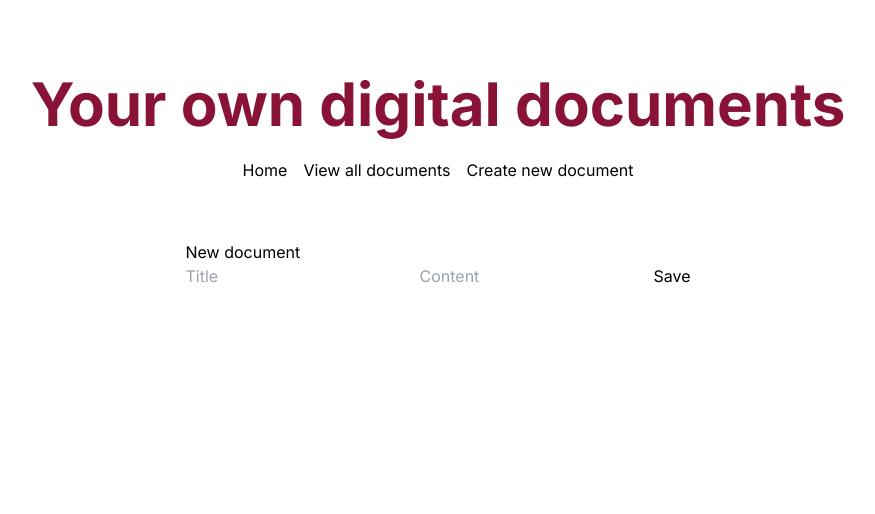
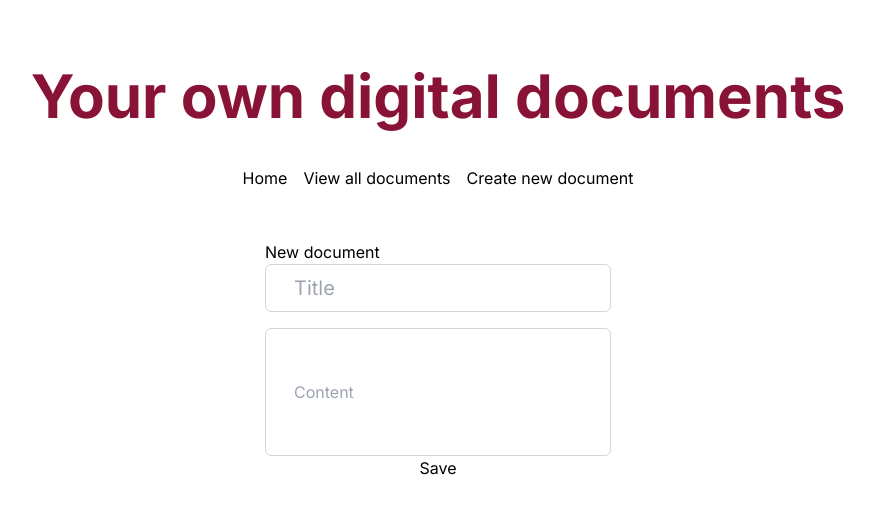
Before and after one commit to Alesa3/digital-documents, a Next.js app: page /add-document in a window 1280 px wide. Shown: the top 514 px of the page, without its empty margins (202-1077 px from the left). Built offline with nearby package versions, Linux system fonts and the light colour scheme.

Commit message:
edit a document done

```diff
--- a/app/add-document/page.tsx
+++ b/app/add-document/page.tsx
@@ -1,38 +1,46 @@
 "use client";
 
-import { useState } from 'react';
+import { useState } from "react";
 
 export default function AddDocument() {
-
   const [title, setTitle] = useState("");
   const [content, setContent] = useState("");
 
-    const handleSubmit = async (e: React, FormEvent) => {
+  const handleSubmit = async (e: React.FormEvent) => {
     e.preventDefault();
 
     const res = await fetch("/api/documents", {
       method: "POST",
       headers: {
-                "Content-Type": "application/json"
+        "Content-Type": "application/json",
       },
-            body: JSON.stringify({title, content})
-        })
+      body: JSON.stringify({ title, content }),
+    });
 
     setTitle("");
     setContent("");
-
-    }
-
+  };
 
   return (
     <div>
       <h1>New document</h1>
-            <form onSubmit={handleSubmit}>
-                <input type="text" placeholder="Title" value={title} onChange={(e) => setTitle(e.target.value)}/>
-                <input type="text" placeholder="Content" value={content} onChange={(e) => setContent(e.target.value)} />
+      <form onSubmit={handleSubmit} className="flex flex-col">
+        <input
+          type="text"
+          placeholder="Title"
+          value={title}
+          onChange={(e) => setTitle(e.target.value)}
+          className="w-full h-12 px-7 py-2 mb-4 text-xl border border-gray-300 rounded-md"
+        />
+        <input
+          type="text"
+          placeholder="Content"
+          value={content}
+          onChange={(e) => setContent(e.target.value)}
+          className="w-full h-32 px-7 py-2 text-s border border-gray-300 rounded-md"
+        />
         <button type="submit">Save</button>
       </form>
     </div>
-    )
-
+  );
 }
--- /dev/null
+++ b/app/api/documents/[id]/route.ts
@@ -0,0 +1,25 @@
+import { dbQuery } from "@/lib/db";
+import { NextResponse } from "next/server";
+
+
+export async function GET(req: Request, {params}: {params: {id: string}}) {
+    const {id} = params;
+    console.log("id", id)
+
+    const result = await dbQuery({
+        sql: "SELECT * FROM digitaldocs where id = " + parseInt(id)
+    });
+    return NextResponse.json(result)
+}
+
+export async function PATCH(req: Request, {params}: {params: {id: string}}) {
+    const {id} = params;
+    const body = await req.json();
+    const {title, content} = body;
+
+    const result = await dbQuery({
+        sql: "UPDATE digitaldocs SET title=?, content=? WHERE id="+ parseInt(id),
+        values: [title, content]
+    })
+    return NextResponse.json(result);
+}
--- a/app/documents/[id]/page.tsx
+++ b/app/documents/[id]/page.tsx
@@ -1,19 +1,18 @@
+"use client";
 import React from 'react'
 import {useRouter} from "next/navigation"
 
+export default function DisplayDocument( {params} : { params: { id: number }}) {
+  const router = useRouter();
 
-export default function DisplayDocument( {params} : { params: { id: number }}) {
-
-    // const router = useRouter();
-
-    // const handleEdit = (content: Content) => {
-    //   router.push()
-    // }
+    const handleEdit = (content: Content) => {
+      router.push("/edit-document/?id=" + params.id)
+    }
 
   return (
     <div>
         <p>här visas dokumentet med id: {params.id}</p>
-        <button>Edit</button> -    <button>Delete</button>
+        <button onClick={(e) => handleEdit(params.id)}>Edit</button> -    <button>Delete</button>
 
         </div>
 
--- /dev/null
+++ b/app/edit-document/page.tsx
@@ -0,0 +1,69 @@
+"use client";
+
+import { useState, useEffect } from "react";
+import { useRouter, useSearchParams } from "next/navigation";
+import { Document } from "@/interfaces";
+
+export default function EditDocument() {
+  const [title, setTitle] = useState("");
+  const [content, setContent] = useState("");
+  const [document, setDocument] = useState<Content | undefined>(undefined);
+
+  const router = useRouter();
+
+  const searchParams = useSearchParams();
+  const documentId = searchParams.get("id");
+  // console.log("documentid", documentId);
+
+  useEffect(() => {
+    const getDocument = async () => {
+      const res = await fetch("api/documents/"+ documentId);
+      const data = await res.json();
+      setDocument(data[0]);
+    };
+    if (documentId) getDocument();
+
+  }, [documentId]);
+
+  const handleSubmit = async (e: React.FormEvent) => {
+    e.preventDefault();
+
+    const res = await fetch("/api/documents/"+ documentId, {
+      method: "PATCH",
+      headers: {
+        "Content-Type": "application/json"
+      },
+      body: JSON.stringify({title, content})
+    })
+
+    if (res.ok) {
+      router.push("/")
+    }
+  }
+
+
+  return (
+    <div>
+      <h1>Edit this document</h1>
+      {document ? (
+          <form onSubmit={handleSubmit} className="flex flex-col">
+          <input
+            type="text"
+            placeholder={document.title}
+            value={title}
+            onChange={(e) => setTitle(e.target.value)} className="w-full h-12 px-7 py-2 mb-4 text-xl border border-gray-300 rounded-md" />
+
+          <input
+            type="text"
+            placeholder={document.content}
+            value={content}
+            onChange={(e) => setContent(e.target.value)}
+            className="w-full h-32 px-7 py-2 text-s border border-gray-300 rounded-md" />
+          <button type="submit">Save</button>
+        </form>
+      ) : (
+        <div>Laddar...</div>
+      )}
+    </div>
+  );
+}
--- a/components/DocComponent.tsx
+++ b/components/DocComponent.tsx
@@ -6,12 +6,18 @@ interface Props {
 }
 
 function DocComponent(props: Props) {
+  const formattedDate = new Date(props.document.createdAt).toLocaleString('en-US', {
+    dateStyle: 'short',
+    timeStyle: 'short',
+  });
   return (
-    <div className="bg-gray-50 rounded-lg m-2 p-4">
+
+    <div className="bg-gray-50 rounded-xl m-2 p-4">
         <h3 className="text-xl text-rose-900">
             {props.document.title}
         </h3>
         <p>{props.document.content}</p>
+      <p className="text-sm text-gray-500">{formattedDate}</p>
 
     </div>
   )
--- a/components/Header.tsx
+++ b/components/Header.tsx
@@ -5,15 +5,12 @@ import Navbar from '@/components/Navbar';
 export default function Header() {
   return (
     <header className="flex flex-col items-center justify-center h-60 bg-white black">
-        {/* <div className="absolute top-[150px]"> */}
         <h1 className="text-6xl text-rose-900 font-bold mt-6 mb-6">Your own digital documents</h1>
-        {/* </div> */}
-        <nav>
+        <nav className="mt-4">
             <ul className="list-none flex gap-2">
             <Navbar />
             </ul>
         </nav>
     </header>
-
   )
 }
```
Lines whose indentation alone changed are shown as unchanged.
